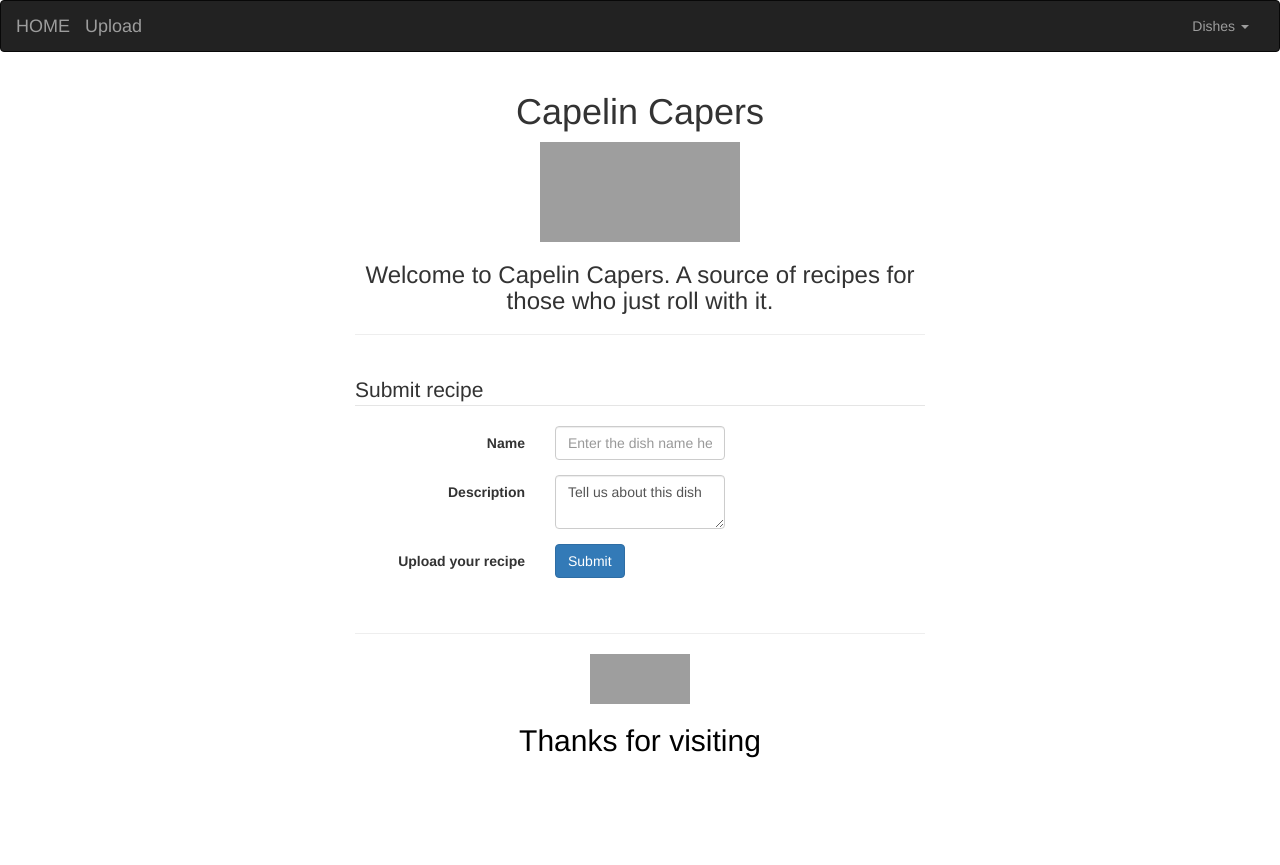
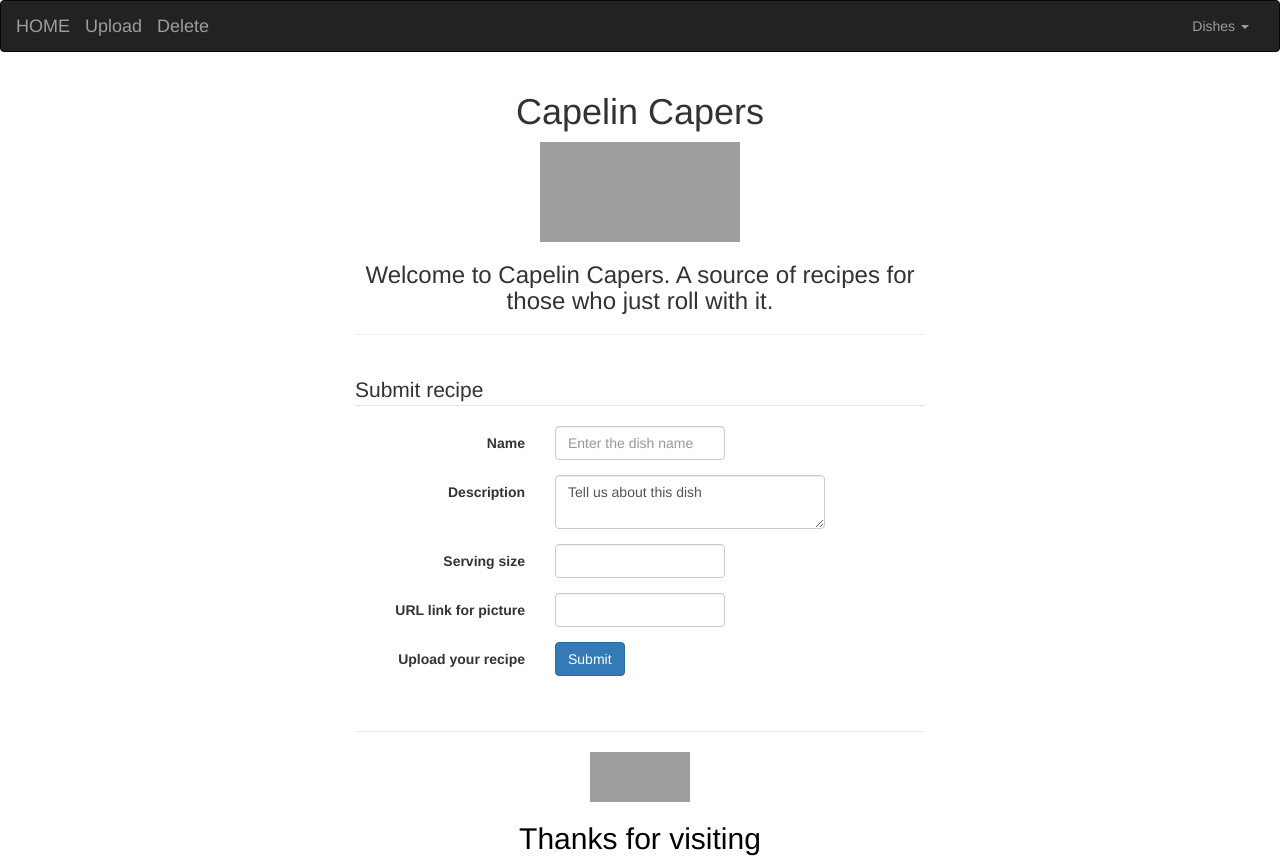
Before and after one commit to AndreR01/PythonTermProject, a Flask app: page /upload in a window 1280 px wide. Before the commit the page ends 758 px from the top, so only its background shows below. Run offline with Flask 2, Linux system fonts and the light colour scheme; some libraries are stand-ins or nearby versions; grey boxes are pictures that could not be loaded.

Commit message:
add upload and delete functionality

```diff
--- a/dishes.csv
+++ b/dishes.csv
@@ -3,3 +3,5 @@ Smoked Pulled Pork, pulledPork.json
 Crock Pot Ribs, crockPotRibs.json
 Best Twice Baked Potatoes, twiceBakedPotato.json
 Banana Breakfast Cookies, bananaBreakfastCookie.json
+lemons, lemons.json
+lemons, lemons.json
--- a/run.py
+++ b/run.py
@@ -1,60 +1,97 @@
 import json
 import csv
+import os
 
 from flask import Flask, render_template, request
 
 app = Flask(__name__)
 
 
+def getExistingDishes():
+    dishes = []
+    with open('dishes.csv', newline='') as csvfile:
+        filereader = csv.reader(csvfile, delimiter=',', escapechar='\\')
+        for index, row in enumerate(filereader):
+            dishes.append((row[0].strip(), row[1].strip()))
+    return dishes
+
+def deleteDish(indexToDelete):
+    indexToDelete = int(indexToDelete)
+    currentDishes = getExistingDishes()
+    fileToDelete = ""
+    with open("dishes.csv", "w") as f:
+        for index, row in enumerate(currentDishes):
+            if index != indexToDelete:
+                #DANGER ZONE!
+                #os.remove(row[1])
+                f.write(row[0] + ", " + row[1] + "\n")
+
+def getDishNames():
+    dishNames = []
+    for i in getExistingDishes():
+        dishNames.append(i[0])
+    return dishNames;
+
 @app.route("/")
 def rootRoute():
-    dishNames = ["Easy Chicken Tikka Masala",
-                 "Smoked Pulled Pork",
-                 "Crock Pot Ribs",
-                 "Best Twice Baked Potatoes",
-                 "Banana Breakfast Cookies"]
-    return render_template('layout.html', my_var="HOME PAGE", dish_list=dishNames)
+
+    return render_template('home.html', my_var="HOME PAGE", dish_list=getDishNames())
 
 
 @app.route("/dish/<dishID>")
 def showDish(dishID):
     dishID = int(dishID)
     filename = ""
-    with open('dishes.csv', newline='') as csvfile:
-        filereader = csv.reader(csvfile, delimiter=',', escapechar='\\')
-        for index, row in enumerate(filereader):
-            if (index + 1) == dishID:
-                filename = row[1].strip()
 
-    #         dishNames.append(row[0])
-    #             dish = row
+    for index, row in enumerate(getExistingDishes()):
+        if (index + 1) == dishID:
+            filename = row[1].strip()
+
+
+#         dishNames.append(row[0])
+#             dish = row
     with open(filename, "r") as infile:
         data = json.load(infile)
         print(data["recipeName"])
 
-    return render_template('dish.html', dish=data, )
+    return render_template('dish.html', dish=data, dish_list=getDishNames())
+
+@app.route('/delete')
+def delete():
+    dishes = getExistingDishes()
+
+    return render_template('delete.html', dishes = dishes, dish_list=getDishNames())
+
+
+@app.route('/handle_delete', methods=['POST'])
+def handle_delete():
+    deleteIndex = request.form['recipeDelete']
+    deleteDish(deleteIndex)
+    return rootRoute()
 
 
 @app.route('/handle_data', methods=['POST'])
 def handle_data():
-    filename = "newRecipe.json"
-    recipeName = request.form['recipeName']
+    recipeName = request.form["recipeName"]
+    filename = recipeName.replace(" ", "") + ".json";
     if len(recipeName) < 6:
-          return render_template('uploadError.html')
+        return render_template('uploadError.html')
     userRecipe = {"recipeName": (recipeName),
-                  "recipeDesc": (request.form['recipeDesc']),
+                  "recipeDesc": (request.form["recipeDesc"]),
+                  "recipeServeSize": (request.form["recipeServeSize"]),
+                  "recipeURL": (request.form["recipeURL"])
 
                   }
+    with open("dishes.csv", "a") as csvFile:
+        csvFile.write(recipeName + ", " + filename + "\n")
     with open(filename, "w") as infile:
         json.dump(userRecipe, infile)
     return rootRoute()
 
+
 @app.route("/upload")
 def upload_recipe():
-    return render_template('formsubmit.html')
-
-
-
+    return render_template('formsubmit.html', dish_list=getDishNames())
 
 
 # TODO Create home page content block
--- a/templates/dish.html
+++ b/templates/dish.html
@@ -5,7 +5,8 @@
 <!-- <h1>Dish:</h1>    -->
 <h2>{{dish["recipeName"]}}</h2>
 <h3>{{dish["recipeDesc"]}}</h3>
-<img src = {{dish["recipeURL"]}}>
+<h3>{{dish["recipeServeSize"]}}</h3>
+<img src={{dish["recipeURL"]}}>
 <h1>Ingredients:</h1>
 <h4><ul>
             {% for n in dish["recipeIngredients"] %}
--- a/templates/formsubmit.html
+++ b/templates/formsubmit.html
@@ -10,29 +10,50 @@
     return false;}
   return true;
   }
+
 </script>
-<form id="recipeForm" class="form-horizontal" action="{{ url_for('handle_data') }}" method="post" onsubmit="return validateForm()">
+<form id="recipeForm" class="form-horizontal" action="{{ url_for('handle_data') }}" method="post"
+      onsubmit="return validateForm()">
     <fieldset>
 
         <!-- Form Name -->
         <legend>Submit recipe</legend>
 
-<!-- Text input-->
+        <!-- Text input: Recipe Name-->
         <div class="form-group">
             <label class="col-md-4 control-label" for="recipeName">Name</label>
             <div class="col-md-4">
-  <input id="recipeName" name="recipeName" type="text" placeholder="Enter the dish name here" class="form-control input-md" required="">
+                <input id="recipeName" name="recipeName" type="text" placeholder="Enter the dish name"
+                       class="form-control input-md" required="">
             </div>
         </div>
-<!-- Textarea -->
+        <!-- Textarea: Recipe Description -->
         <div class="form-group">
             <label class="col-md-4 control-label" for="recipeDesc">Description</label>
-  <div class="col-md-4">
+            <div class="col-md-6">
                 <textarea class="form-control" id="recipeDesc" name="recipeDesc">Tell us about this dish</textarea>
             </div>
         </div>
 
-<!-- Button -->
+        <!-- Text input: Serving Size-->
+        <div class="form-group">
+            <label class="col-md-4 control-label" for="recipeServeSize">Serving size</label>
+            <div class="col-md-4">
+                <input id="recipeServeSize" name="recipeServeSize" type="text" placeholder="" class="form-control input-md">
+            </div>
+        </div>
+
+        <!-- Text input: picture url-->
+        <div class="form-group">
+            <label class="col-md-4 control-label" for="recipeURL">URL link for picture</label>
+            <div class="col-md-4">
+                <input id="recipeURL" name="recipeURL" type="text" placeholder="" class="form-control input-md">
+            </div>
+        </div>
+
+
+
+        <!-- Button: Submit -->
         <div class="form-group">
             <label class="col-md-4 control-label" for="submitButton">Upload your recipe</label>
             <div class="col-md-4">
--- a/templates/layout.html
+++ b/templates/layout.html
@@ -59,6 +59,7 @@
       </button>
       <a class="navbar-brand" href="/">HOME</a>
       <a class="navbar-brand" href="/upload">Upload</a>
+      <a class="navbar-brand" href="/delete">Delete</a>
     </div>
 
 
```
Also changed, not shown: templates/delete.html (added, +47 -0 lines), templates/home.html (added, +11 -0 lines). Lines whose indentation alone changed are shown as unchanged.
